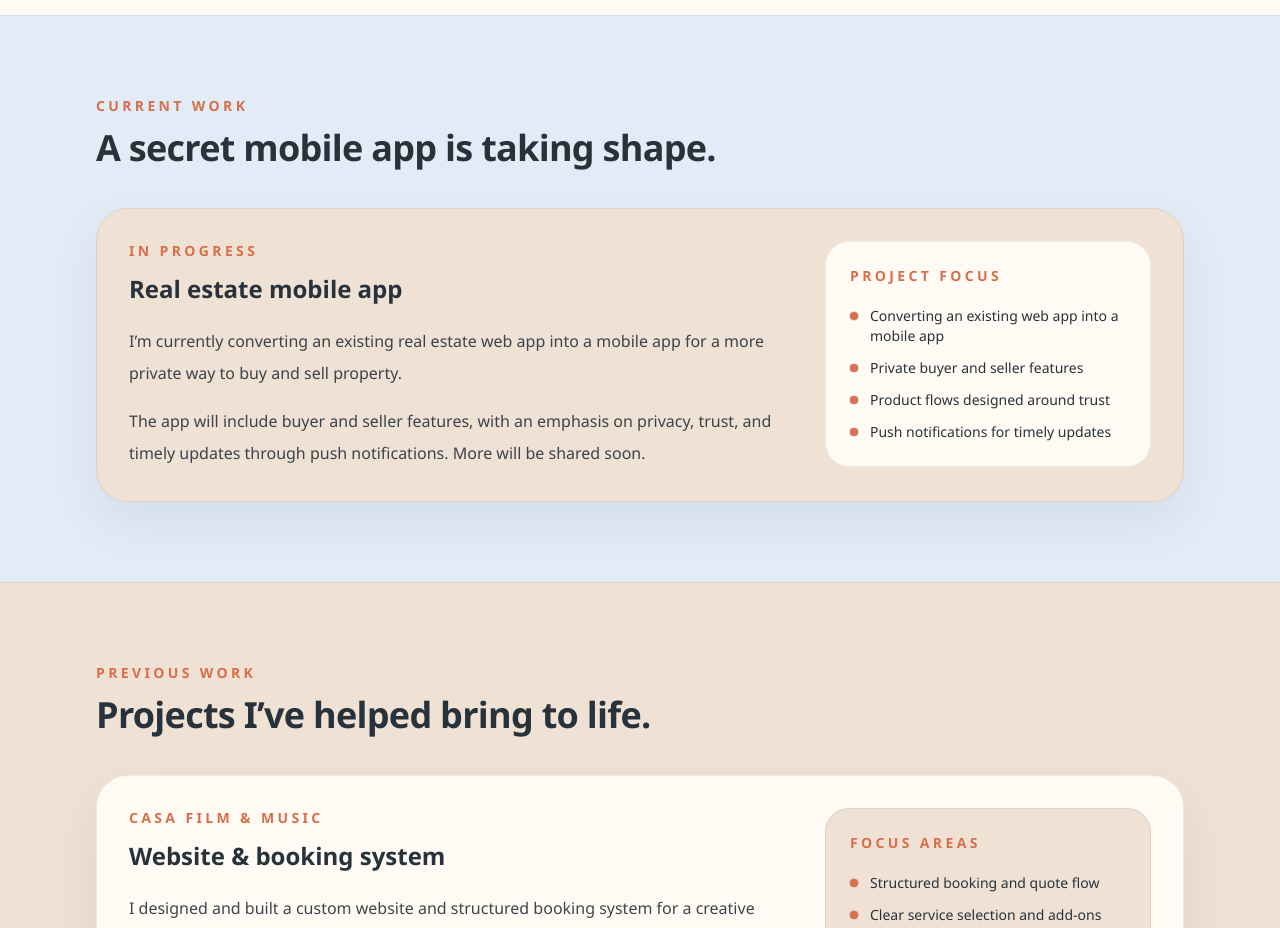
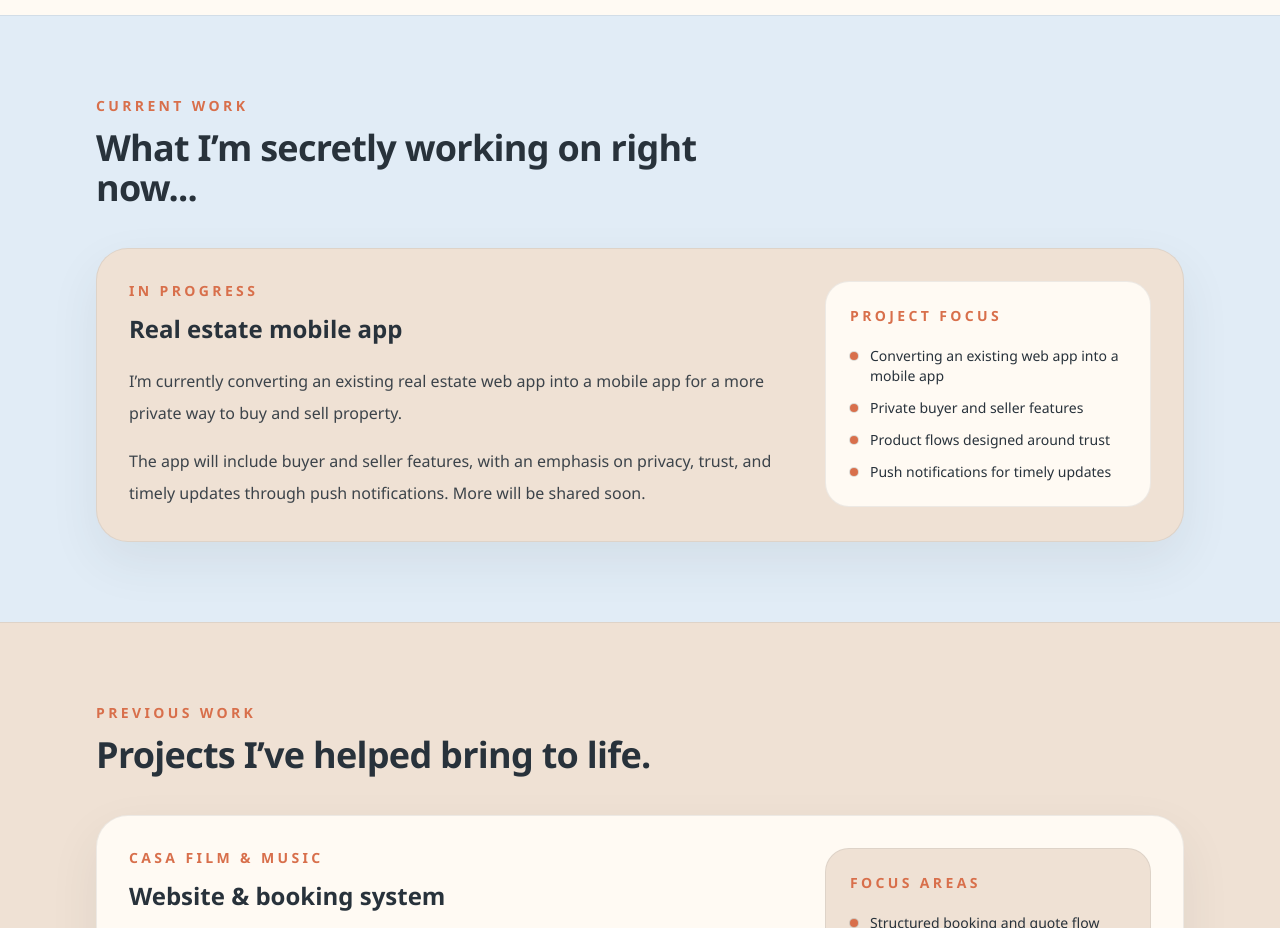
Before and after one commit to huntingforelise/d-ev-website, a Next.js app: page / in a window 1280 px wide. Shown: the part 1960-2888 px from the top of the page. Built offline with nearby package versions, Linux system fonts and the light colour scheme.

Commit message:
chore: update title for current section

```diff
--- a/app/page.tsx
+++ b/app/page.tsx
@@ -352,7 +352,7 @@ const CurrentWorkSection = ({
         <ScrollReveal>
           <SectionHeading
             eyebrow="Current work"
-            title="A secret mobile app is taking shape."
+            title="What I’m secretly working on right now..."
             className="max-w-2xl"
           />
         </ScrollReveal>
```
